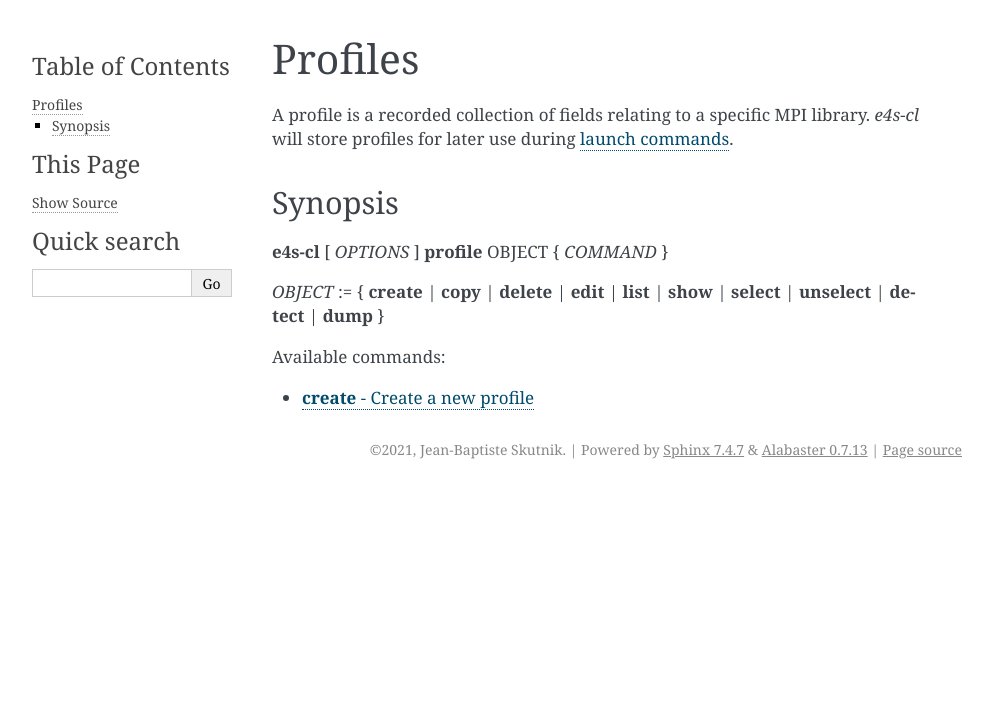
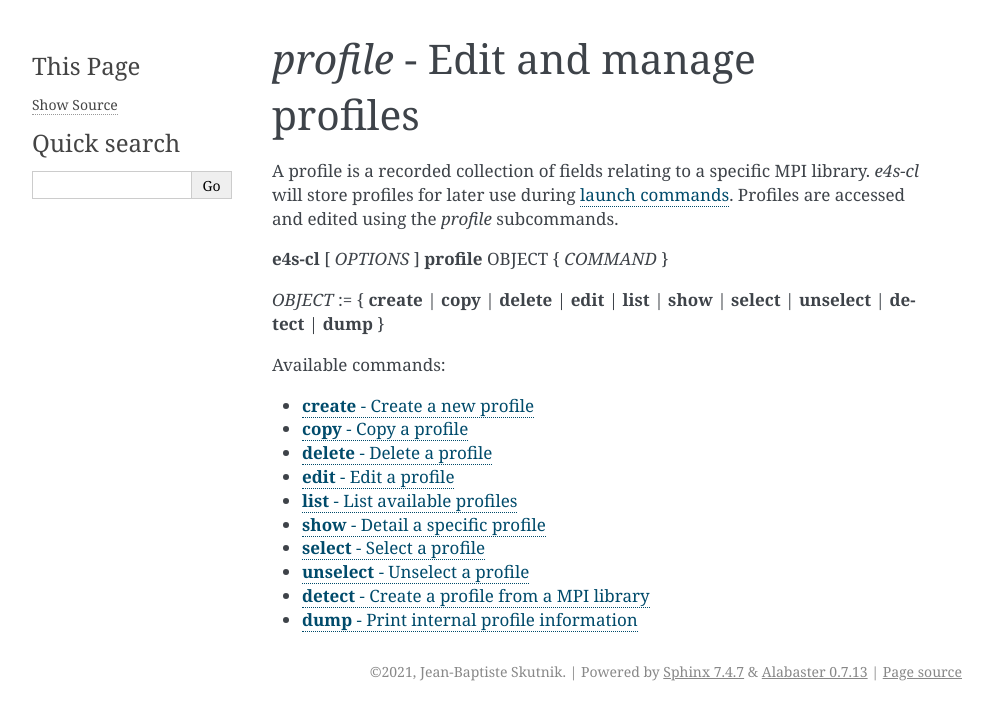
Before and after one commit to E4S-Project/e4s-cl, a Sphinx documentation site: the page built from docs/source/usage/profiles/index.rst, in a window 1280 px wide. Shown: the top 720 px of the page, without its empty margins (148-1141 px from the left). Built offline with Sphinx 7.4.7, drawn with Linux system fonts in a browser that asks for light colours.

```diff
--- a/docs/source/conf.py
+++ b/docs/source/conf.py
@@ -49,3 +49,5 @@ html_theme = 'alabaster'
 # relative to this directory. They are copied after the builtin static files,
 # so a file named "default.css" will overwrite the builtin "default.css".
 html_static_path = ['_static']
+
+man_pages = [('index', 'e4s-cl', 'E4S Container Launcher', '', 1)]
--- /dev/null
+++ b/docs/source/usage/profiles/copy.rst
@@ -0,0 +1,2 @@
+**copy** - Copy a profile
+=================================
--- /dev/null
+++ b/docs/source/usage/profiles/delete.rst
@@ -0,0 +1,4 @@
+**delete** - Delete a profile
+=========================
+
+**e4s-cl profile delete** [ `OPTIONS` ]
--- /dev/null
+++ b/docs/source/usage/profiles/detect.rst
@@ -0,0 +1,2 @@
+**detect** - Create a profile from a MPI library
+================================================
--- /dev/null
+++ b/docs/source/usage/profiles/dump.rst
@@ -0,0 +1,2 @@
+**dump** - Print internal profile information
+=============================================
--- /dev/null
+++ b/docs/source/usage/profiles/edit.rst
@@ -0,0 +1,4 @@
+**edit** - Edit a profile
+=========================
+
+**e4s-cl profile edit** [ `OPTIONS` ]
--- a/docs/source/usage/profiles/index.rst
+++ b/docs/source/usage/profiles/index.rst
@@ -1,13 +1,11 @@
-.. _profiles:
+.. _profile:
 
-Profiles
-=======================
+`profile` - Edit and manage profiles
+=====================================
 
 A profile is a recorded collection of fields relating to a specific MPI library.
 `e4s-cl` will store profiles for later use during :ref:`launch commands<launch>`.
-
-Synopsis
---------
+Profiles are accessed and edited using the `profile` subcommands.
 
 **e4s-cl** [ `OPTIONS` ] **profile** OBJECT { `COMMAND` }
 
@@ -17,3 +15,12 @@ Synopsis
    :caption: Available commands:
 
    create
+   copy
+   delete
+   edit
+   list
+   show
+   select
+   unselect
+   detect
+   dump
--- /dev/null
+++ b/docs/source/usage/profiles/list.rst
@@ -0,0 +1,2 @@
+**list** - List available profiles
+==================================
--- /dev/null
+++ b/docs/source/usage/profiles/select.rst
@@ -0,0 +1,2 @@
+**select** - Select a profile
+=============================
--- /dev/null
+++ b/docs/source/usage/profiles/show.rst
@@ -0,0 +1,2 @@
+**show** - Detail a specific profile
+====================================
--- /dev/null
+++ b/docs/source/usage/profiles/unselect.rst
@@ -0,0 +1,2 @@
+**unselect** - Unselect a profile
+=================================
```
Also changed, not shown: docs/source/examples.rst (added, +15 -0 lines), docs/source/index.rst (+6 -8 lines), docs/source/usage/index.rst (+22 -1 lines), docs/source/usage/init.rst (+7 -13 lines), docs/source/usage/launch.rst (+7 -11 lines).
